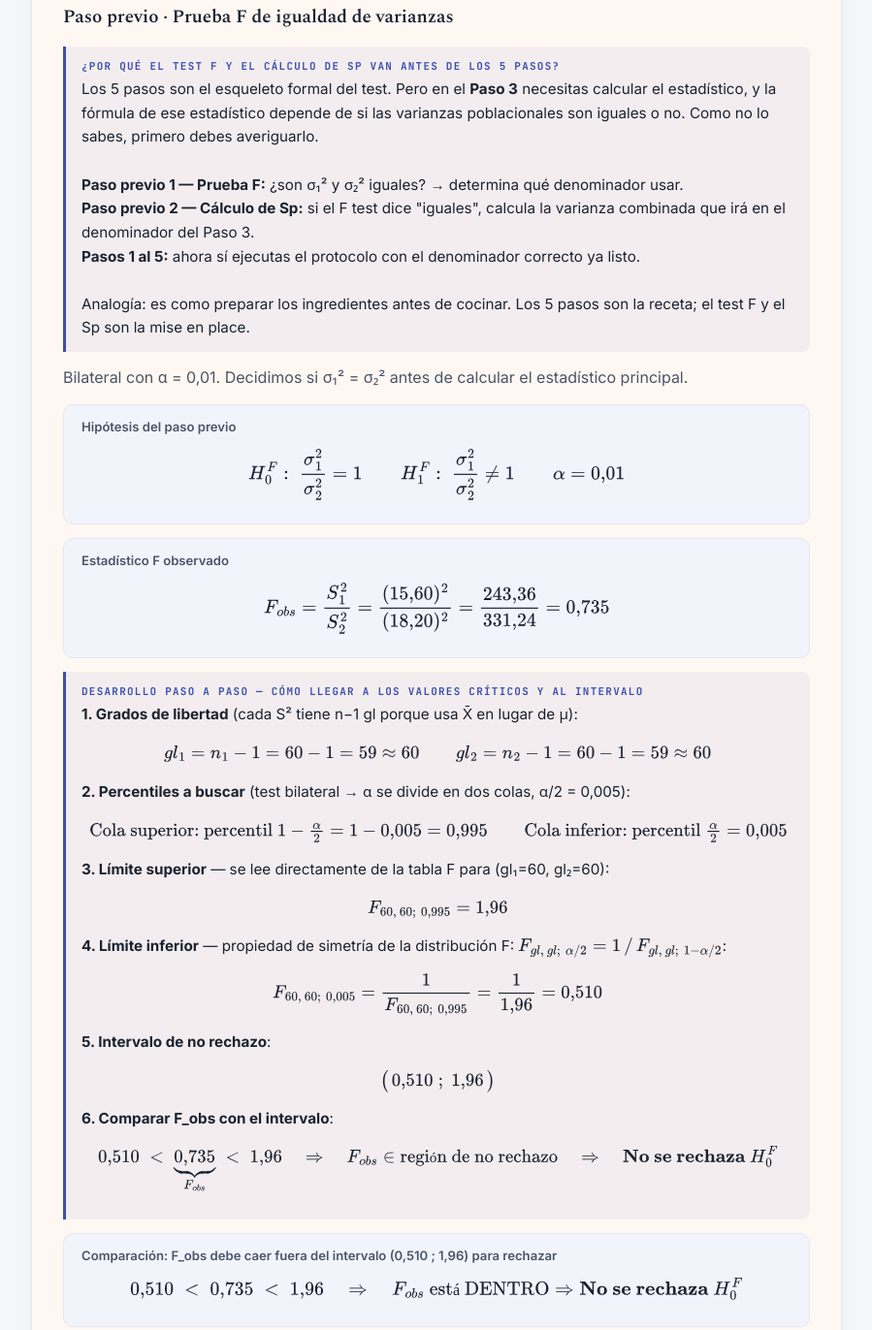
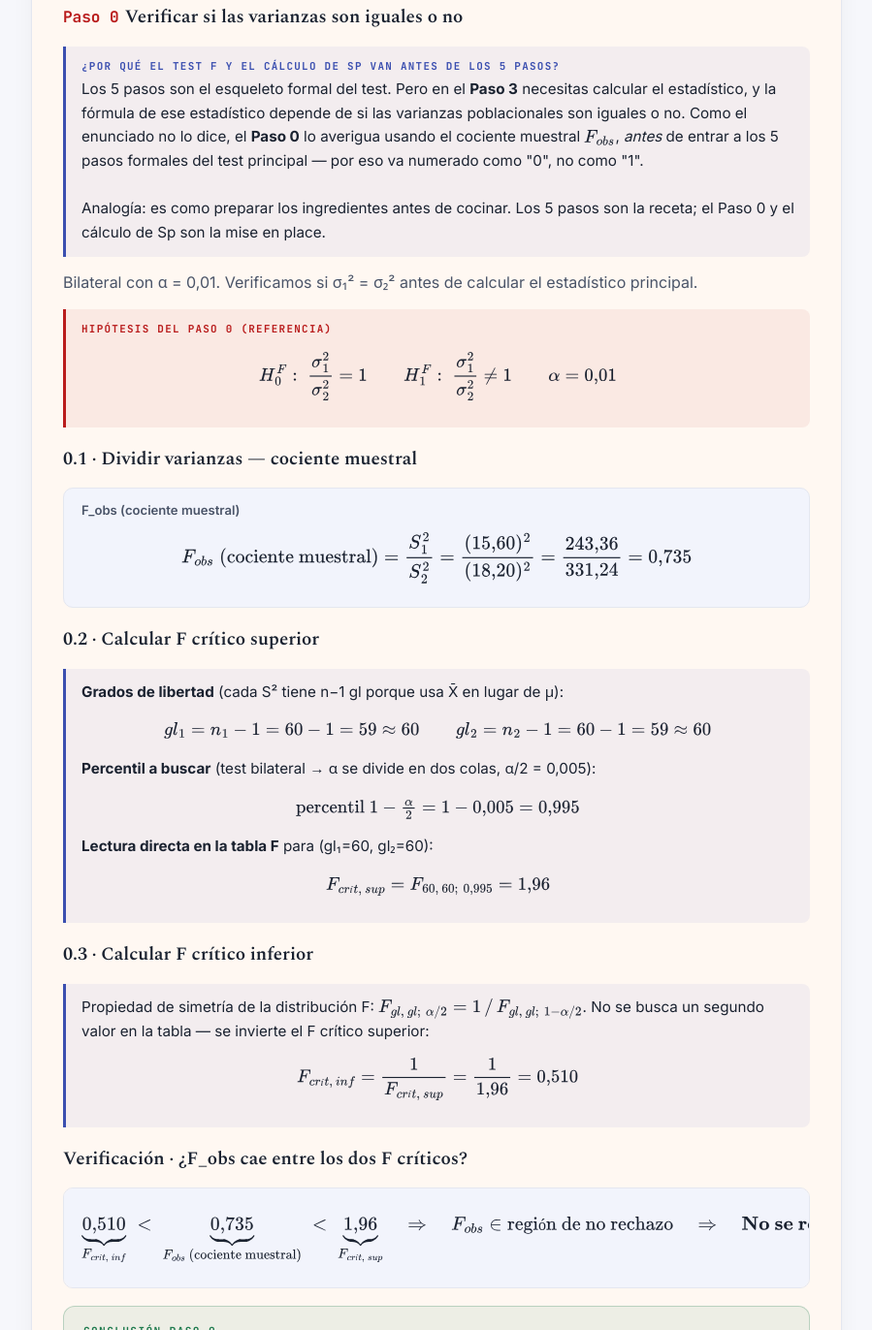
Before and after one commit to arriagadaudec-beep/apunte-certamen-estadistica, a plain HTML site: page prueba_hipotesis.html in a window 1280 px wide. Shown: the part 6899-8271 px from the top of the page at 97% size, without its empty margins (190-1089 px from the left). Drawn offline with nearby package versions, Linux system fonts and the light colour scheme.

Commit message:
Reordenar el Test F de varianzas en Hipótesis como Paso 0 con vocabulario de Intervalos
Renombra "límite superior/inferior" a "F crítico superior/inferior" y aclara
F_obs como cociente muestral, reorganizando el paso previo en sub-pasos
0.1/0.2/0.3 + verificación. Agrega notas cruzadas entre prueba_hipotesis.html
e intervalos_2pob.html para comparar ambos enfoques del mismo test F.

```diff
--- a/prueba_hipotesis.html
+++ b/prueba_hipotesis.html
@@ -624,52 +624,51 @@
       La <strong>prueba F</strong> es el árbitro: decide a cuál de estos dos casos pertenece el problema. Sin ella, no sabes qué denominador usar.
     </div>
 
-    <h3>Paso previo · Prueba F de igualdad de varianzas</h3>
+    <h3><span class="step">Paso 0</span>Verificar si las varianzas son iguales o no</h3>
     <div class="note blue">
       <span class="lbl">¿Por qué el test F y el cálculo de Sp van ANTES de los 5 pasos?</span>
-      Los 5 pasos son el esqueleto formal del test. Pero en el <strong>Paso 3</strong> necesitas calcular el estadístico, y la fórmula de ese estadístico depende de si las varianzas poblacionales son iguales o no. Como no lo sabes, primero debes averiguarlo.<br><br>
-      <strong>Paso previo 1 — Prueba F:</strong> ¿son σ₁² y σ₂² iguales? → determina qué denominador usar.<br>
-      <strong>Paso previo 2 — Cálculo de Sp:</strong> si el F test dice "iguales", calcula la varianza combinada que irá en el denominador del Paso 3.<br>
-      <strong>Pasos 1 al 5:</strong> ahora sí ejecutas el protocolo con el denominador correcto ya listo.<br><br>
-      Analogía: es como preparar los ingredientes antes de cocinar. Los 5 pasos son la receta; el test F y el Sp son la mise en place.
+      Los 5 pasos son el esqueleto formal del test. Pero en el <strong>Paso 3</strong> necesitas calcular el estadístico, y la fórmula de ese estadístico depende de si las varianzas poblacionales son iguales o no. Como el enunciado no lo dice, el <strong>Paso 0</strong> lo averigua usando el cociente muestral $F_{obs}$, <em>antes</em> de entrar a los 5 pasos formales del test principal — por eso va numerado como "0", no como "1".<br><br>
+      Analogía: es como preparar los ingredientes antes de cocinar. Los 5 pasos son la receta; el Paso 0 y el cálculo de Sp son la mise en place.
     </div>
-    <p class="lead">Bilateral con α = 0,01. Decidimos si σ₁² = σ₂² antes de calcular el estadístico principal.</p>
-    <div class="formula">
-      <span class="cap">Hipótesis del paso previo</span>
+    <p class="lead">Bilateral con α = 0,01. Verificamos si σ₁² = σ₂² antes de calcular el estadístico principal.</p>
+    <div class="note">
+      <span class="lbl">Hipótesis del Paso 0 (referencia)</span>
       $$H_0^F:\;\frac{\sigma_1^2}{\sigma_2^2}=1 \qquad H_1^F:\;\frac{\sigma_1^2}{\sigma_2^2}\neq 1 \qquad \alpha=0{,}01$$
     </div>
+
+    <h3 style="margin-top:18px">0.1 · Dividir varianzas — cociente muestral</h3>
     <div class="formula">
-      <span class="cap">Estadístico F observado</span>
-      $$F_{obs}=\frac{S_1^2}{S_2^2}=\frac{(15{,}60)^2}{(18{,}20)^2}=\frac{243{,}36}{331{,}24}=0{,}735$$
+      <span class="cap">F_obs (cociente muestral)</span>
+      $$F_{obs}\;(\text{cociente muestral})=\frac{S_1^2}{S_2^2}=\frac{(15{,}60)^2}{(18{,}20)^2}=\frac{243{,}36}{331{,}24}=0{,}735$$
     </div>
+
+    <h3 style="margin-top:18px">0.2 · Calcular F crítico superior</h3>
     <div class="note blue">
-      <span class="lbl">Desarrollo paso a paso — cómo llegar a los valores críticos y al intervalo</span>
+      <strong>Grados de libertad</strong> (cada S² tiene n−1 gl porque usa X̄ en lugar de μ):<br>
+      $$gl_1 = n_1 - 1 = 60 - 1 = 59 \approx 60 \qquad gl_2 = n_2 - 1 = 60 - 1 = 59 \approx 60$$
+      <strong>Percentil a buscar</strong> (test bilateral → α se divide en dos colas, α/2 = 0,005):<br>
+      $$\text{percentil } 1-\tfrac{\alpha}{2} = 1-0{,}005 = 0{,}995$$
+      <strong>Lectura directa en la tabla F</strong> para (gl₁=60, gl₂=60):<br>
+      $$F_{crít,\,sup} = F_{60,\,60;\;0{,}995} = 1{,}96$$
+    </div>
 
-      <strong>1. Grados de libertad</strong> (cada S² tiene n−1 gl porque usa X̄ en lugar de μ):<br>
-      $$gl_1 = n_1 - 1 = 60 - 1 = 59 \approx 60 \qquad gl_2 = n_2 - 1 = 60 - 1 = 59 \approx 60$$
+    <h3 style="margin-top:18px">0.3 · Calcular F crítico inferior</h3>
+    <div class="note blue">
+      Propiedad de simetría de la distribución F: $F_{gl,\,gl;\;\alpha/2} = 1\,/\,F_{gl,\,gl;\;1-\alpha/2}$. No se busca un segundo valor en la tabla — se invierte el F crítico superior:<br>
+      $$F_{crít,\,inf} = \frac{1}{F_{crít,\,sup}} = \frac{1}{1{,}96} = 0{,}510$$
+    </div>
 
-      <strong>2. Percentiles a buscar</strong> (test bilateral → α se divide en dos colas, α/2 = 0,005):<br>
-      $$\text{Cola superior: percentil } 1-\tfrac{\alpha}{2} = 1-0{,}005 = 0{,}995 \qquad \text{Cola inferior: percentil } \tfrac{\alpha}{2} = 0{,}005$$
-
-      <strong>3. Límite superior</strong> — se lee directamente de la tabla F para (gl₁=60, gl₂=60):<br>
-      $$F_{60,\,60;\;0{,}995} = 1{,}96$$
-
-      <strong>4. Límite inferior</strong> — propiedad de simetría de la distribución F: $F_{gl,\,gl;\;\alpha/2} = 1\,/\,F_{gl,\,gl;\;1-\alpha/2}$:<br>
-      $$F_{60,\,60;\;0{,}005} = \frac{1}{F_{60,\,60;\;0{,}995}} = \frac{1}{1{,}96} = 0{,}510$$
-
-      <strong>5. Intervalo de no rechazo</strong>:<br>
-      $$\bigl(\,0{,}510\;;\;1{,}96\,\bigr)$$
-
-      <strong>6. Comparar F_obs con el intervalo</strong>:<br>
-      $$0{,}510 \;<\; \underbrace{0{,}735}_{F_{obs}} \;<\; 1{,}96 \quad\Rightarrow\quad F_{obs}\in\text{región de no rechazo} \quad\Rightarrow\quad \textbf{No se rechaza }H_0^F$$
-    </div>
+    <h3 style="margin-top:18px">Verificación · ¿F_obs cae entre los dos F críticos?</h3>
     <div class="formula">
-      <span class="cap">Comparación: F_obs debe caer fuera del intervalo (0,510 ; 1,96) para rechazar</span>
-      $$0{,}510 \;<\; 0{,}735 \;<\; 1{,}96 \quad\Rightarrow\quad F_{obs}\text{ está DENTRO} \Rightarrow \textbf{No se rechaza }H_0^F$$
+      $$\underbrace{0{,}510}_{F_{crít,\,inf}} \;<\; \underbrace{0{,}735}_{F_{obs}\,(\text{cociente muestral})} \;<\; \underbrace{1{,}96}_{F_{crít,\,sup}} \quad\Rightarrow\quad F_{obs}\in\text{región de no rechazo} \quad\Rightarrow\quad \textbf{No se rechaza }H_0^F$$
     </div>
     <div class="result">
-      <span class="rk">Conclusión paso previo</span>
+      <span class="rk">Conclusión Paso 0</span>
       <span class="rv">Varianzas iguales: σ₁² = σ₂² → usar Sp pooled</span>
+    </div>
+    <div class="note">
+      <span class="lbl">Compara con el Intervalo de Confianza</span>
+      Este mismo procedimiento (F crítico superior/inferior + cociente muestral) construye el <a href="intervalos_2pob.html#casef">Intervalo de Confianza para el cociente de varianzas σ²₂/σ²₁</a>: en vez de comparar si $F_{obs}$ cae entre los F críticos, se multiplica el cociente muestral por esos mismos F críticos y se ve si el <strong>1</strong> cae dentro del intervalo resultante. Es la misma decisión, mirada al revés.
     </div>
     <div class="note ok">
       <span class="lbl">¿Por qué varianzas iguales implica usar Sp y no S₁ o S₂ por separado?</span>
```
Also changed, not shown: intervalos_2pob.html (+4 -0 lines), 1 other file.
